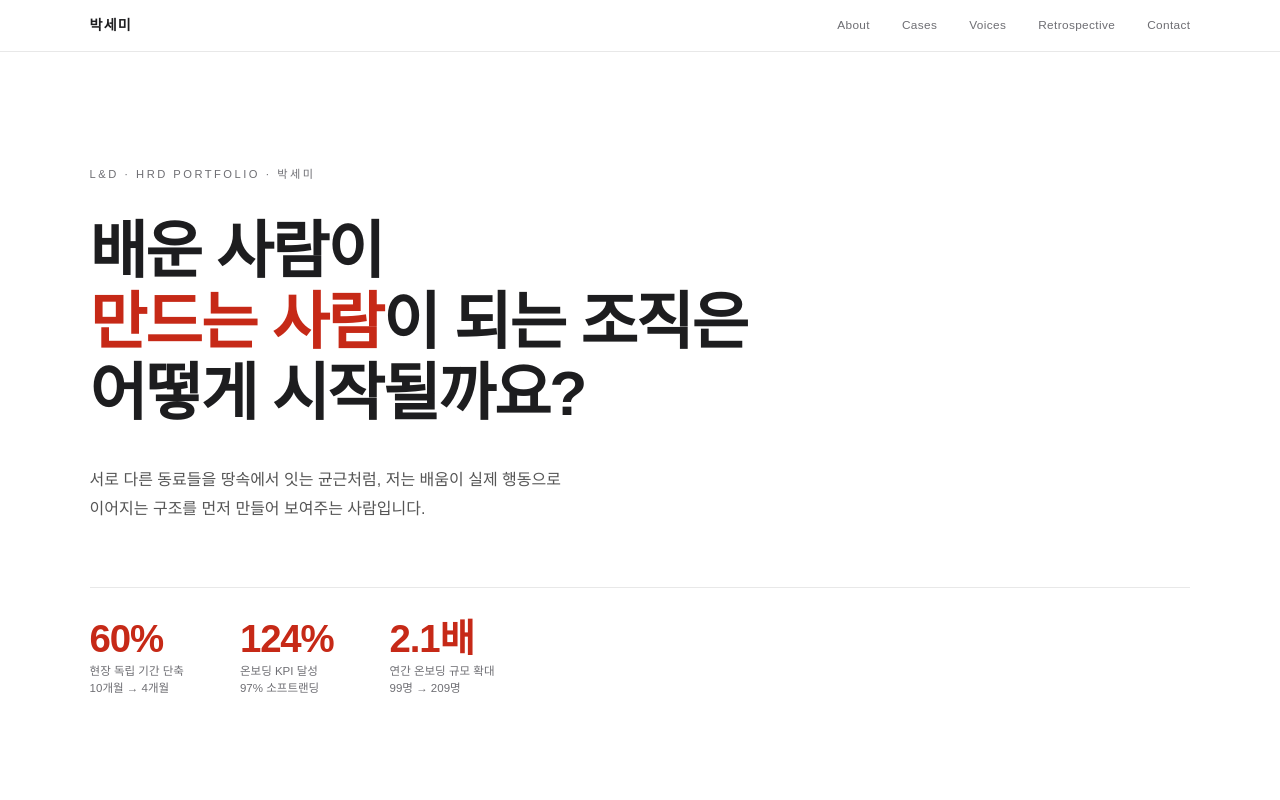
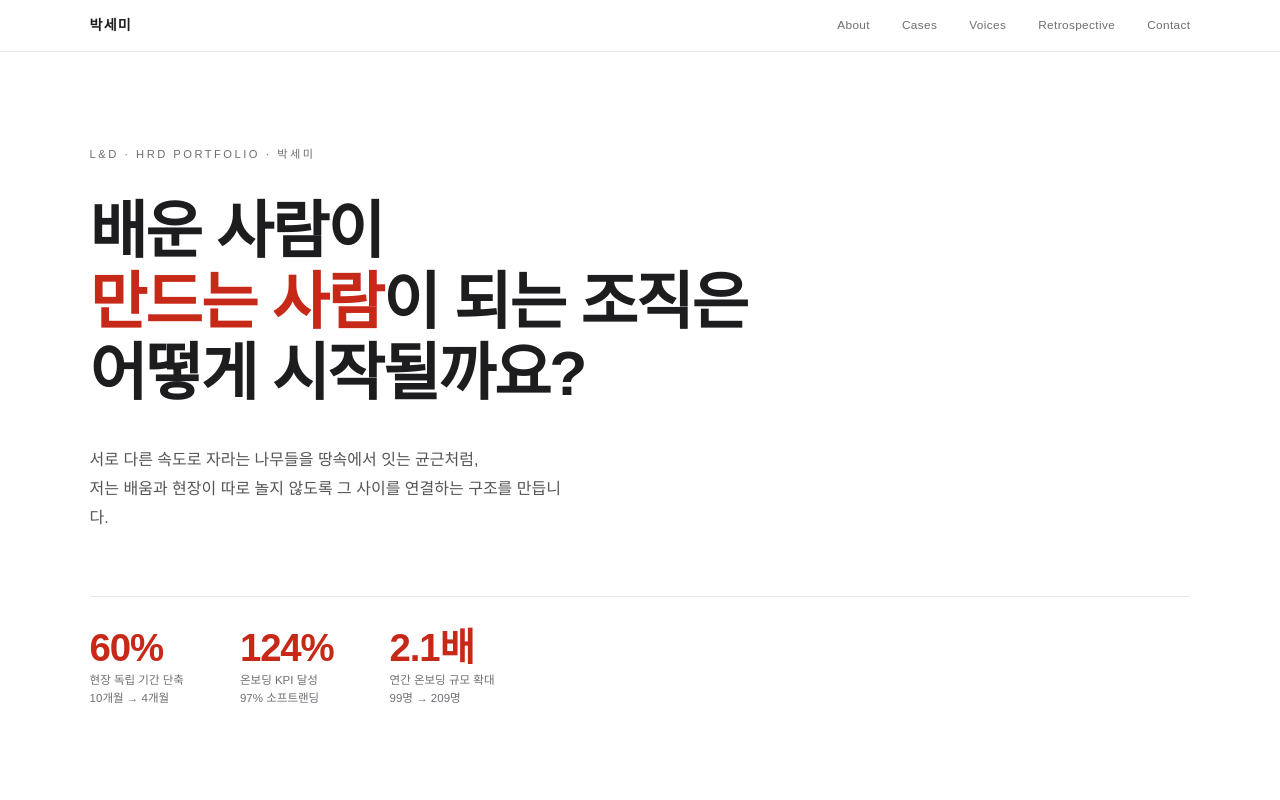
Before and after one commit to samkive-culture/lnd, a plain HTML site: page index.html in a window 1280 px wide. Shown: the top 800 px of the page. Drawn offline with Linux system fonts and the light colour scheme; a web font is replaced by a local one.

Commit message:
Update index.html

```diff
--- a/index.html
+++ b/index.html
@@ -282,7 +282,7 @@
     <em>만드는 사람</em>이 되는 조직은<br>
     어떻게 시작될까요?
   </h1>
-  <p class="h-sub">서로 다른 동료들을 땅속에서 잇는 균근처럼, 저는 배움이 실제 행동으로 이어지는 구조를 먼저 만들어 보여주는 사람입니다.</p>
+  <p class="h-sub">서로 다른 속도로 자라는 나무들을 땅속에서 잇는 균근처럼,<br> 저는 배움과 현장이 따로 놀지 않도록 그 사이를 연결하는 구조를 만듭니다.</p>
   <div class="h-stats">
     <div>
       <div class="hs-num">60%</div>
```
